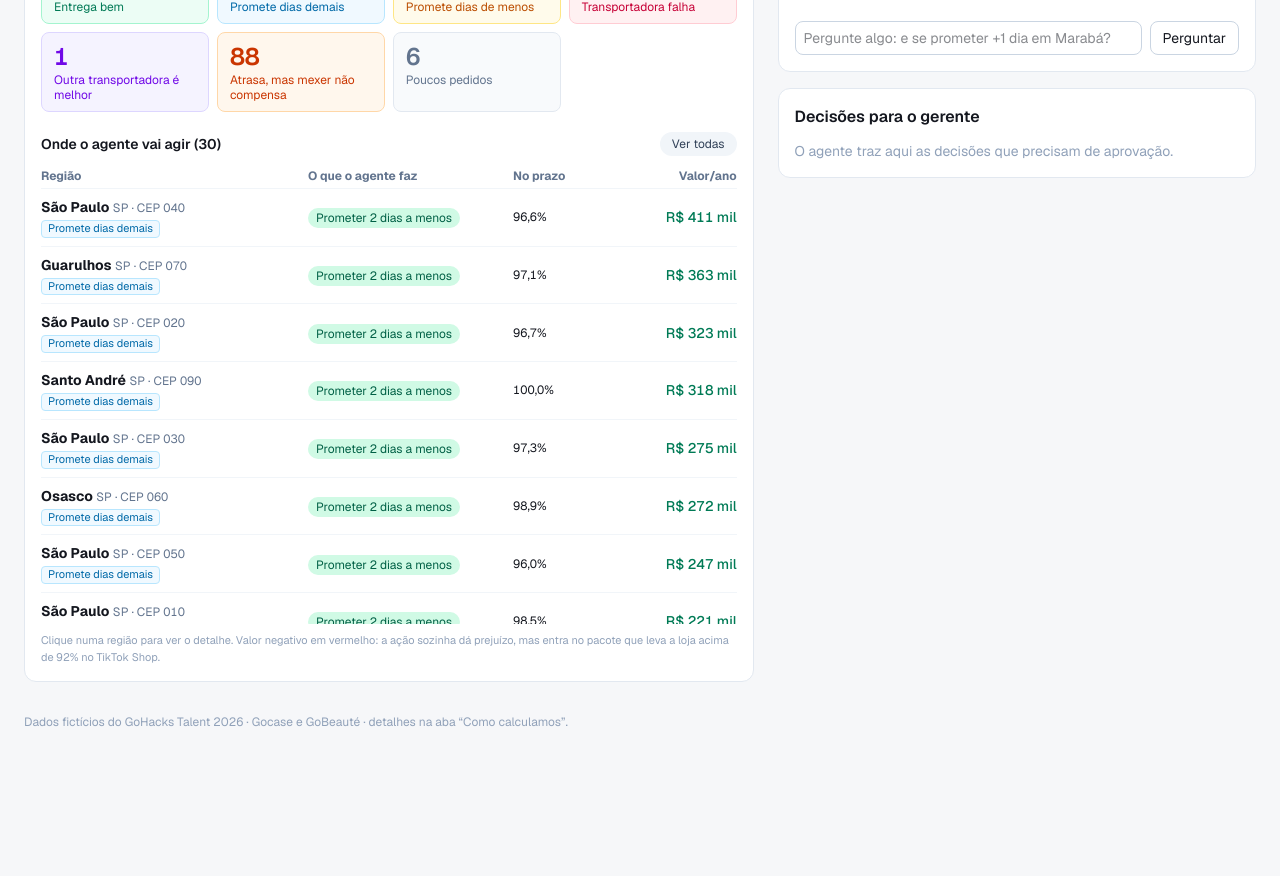
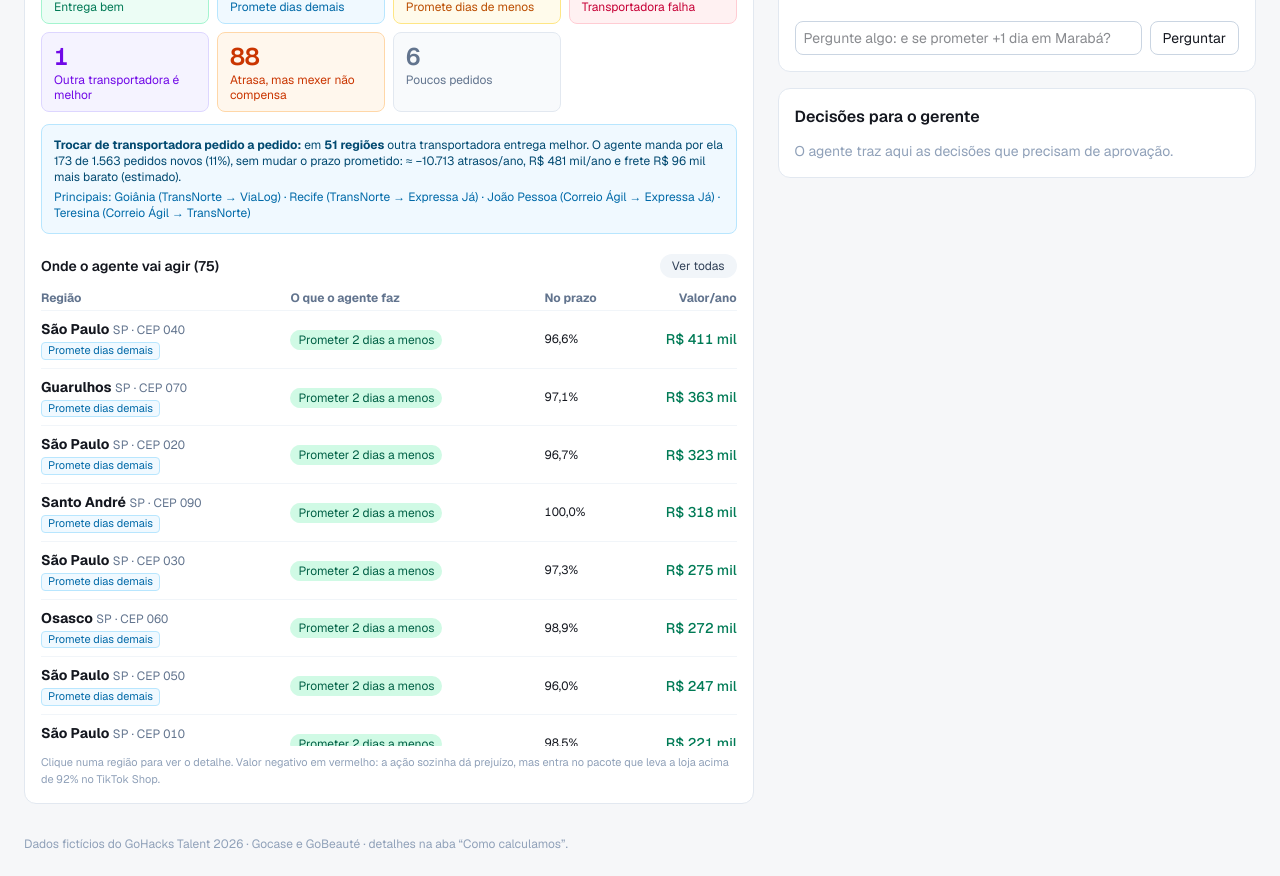
Before and after one commit to rianvilanova/gohacks-talent, a Next.js app: page / in a window 1280 px wide. Shown: the part 760-1636 px from the top of the page. Before the commit the page ends 1514 px from the top, so only its background shows below. Built offline with nearby package versions, Linux system fonts and the light colour scheme.

Commit message:
feat: aba de regiões mostra onde o agente troca de transportadora pedido a pedido (51 regiões)
Co-Authored-By: Claude Opus 5.5 <noreply@anthropic.com>

```diff
--- a/src/app/painel.tsx
+++ b/src/app/painel.tsx
@@ -12,6 +12,7 @@ import diaSeguinteJson from "@/data/dia_seguinte.json";
 const dados = dadosJson as unknown as Dados & { torre: Torre };
 const ds = diaSeguinteJson as { resumo: { respostas: Record<string, number>; novosParados: number }; alerta: { prefixo: string; cidade: string; transportadora: string; entreguesUltimos3Dias: number; noPrazoUltimos3Dias: number }; mensagemPortal: { transportadora: string; texto: string } };
 type Chamado = { id: string; transportadora: string; cod: string; motivo: string };
+type RotaRegiao = { n: number; pares: Record<string, number>; ganho: number }; // troca de transportadora pedido a pedido
 
 // ---------- linguagem simples (para quem não é de logística) ----------
 const SITUACAO: Record<Veredito, { rotulo: string; cor: string; explica: string }> = {
@@ -142,9 +143,18 @@ export default function Painel() {
   const totalPropostas = propostas.reduce((s, p) => s + p.valorLiquidoAno, 0) + (pacoteTiktok.length ? tk?.valorAno ?? 0 : 0);
 
   const situacoes = useMemo(() => plano.prefixos.reduce((c, x) => { const v = veredito(x); c[v] = (c[v] ?? 0) + 1; return c; }, {} as Record<Veredito, number>), [plano]);
-  const lista = useMemo(() => (soAcao ? plano.prefixos.filter(recomendada) : plano.prefixos), [plano, soAcao]);
+  const previaRota = useMemo(() => valorRoteamentoAno(dados, plano), [plano]);
+  const rotaPorP3 = useMemo(() => {
+    const m = new Map<string, RotaRegiao>();
+    for (const r of previaRota.roteados) {
+      const x = m.get(r.p3) ?? { n: 0, pares: {}, ganho: 0 };
+      x.n++; x.ganho += r.noPrazoPara - r.noPrazoDe; const k = `${r.de} → ${r.para}`; x.pares[k] = (x.pares[k] ?? 0) + 1;
+      m.set(r.p3, x);
+    }
+    return m;
+  }, [previaRota]);
+  const lista = useMemo(() => (soAcao ? plano.prefixos.filter((x) => recomendada(x) || rotaPorP3.has(x.p3)) : plano.prefixos), [plano, soAcao, rotaPorP3]);
   const torre = dados.torre;
-  const previaRota = useMemo(() => valorRoteamentoAno(dados, plano), [plano]);
   const multaTotal = torre.multaTransportadoras.reduce((s, m) => s + m.multaDevidaAno, 0);
   const comChamado = new Set(chamados.map((c) => c.id));
   const atrasadosDe100 = Math.round((1 - plano.antes.noPrazo) * 100);
@@ -259,6 +269,12 @@ export default function Painel() {
                 ))}
               </div>
 
+              <div className="mt-3 rounded-lg border border-sky-200 bg-sky-50 p-3 text-xs text-sky-900">
+                <b>Trocar de transportadora pedido a pedido:</b> em <b>{rotaPorP3.size} regiões</b> outra transportadora entrega melhor. O agente manda por ela {previaRota.roteados.length} de {int(previaRota.analisados)} pedidos novos ({Math.round(previaRota.parcela * 100)}%), sem mudar o prazo prometido:
+                ≈ −{int(previaRota.atrasosEvitadosAno)} atrasos/ano, {brl(previaRota.valorAno)}/ano e frete {previaRota.freteAno <= 0 ? `${brl(-previaRota.freteAno)} mais barato` : `${brl(previaRota.freteAno)} mais caro`} (estimado).
+                <span className="mt-1 block text-sky-700">Principais: {[...rotaPorP3.entries()].sort((a, b) => b[1].n - a[1].n).slice(0, 4).map(([p3, r]) => { const px = plano.prefixos.find((q) => q.p3 === p3); return `${px?.cidade ?? p3} (${Object.keys(r.pares)[0]})`; }).join(" · ")}</span>
+              </div>
+
               <div className="mt-5 flex items-center justify-between gap-2">
                 <h3 className="text-sm font-semibold">{soAcao ? `Onde o agente vai agir (${lista.length})` : "Todas as regiões (154)"}</h3>
                 <button onClick={() => setSoAcao(!soAcao)} className="rounded-full bg-slate-100 px-3 py-1 text-xs text-slate-700 hover:bg-slate-200">
@@ -271,7 +287,7 @@ export default function Painel() {
                     <tr><th className="py-1">Região</th><th>O que o agente faz</th><th>No prazo</th><th className="text-right">Valor/ano</th></tr>
                   </thead>
                   <tbody>
-                    {lista.map((x) => <LinhaRegiao key={x.p3} x={x} aberto={aberto === x.p3} onClick={() => setAberto(aberto === x.p3 ? null : x.p3)} />)}
+                    {lista.map((x) => <LinhaRegiao key={x.p3} x={x} rota={rotaPorP3.get(x.p3)} aberto={aberto === x.p3} onClick={() => setAberto(aberto === x.p3 ? null : x.p3)} />)}
                   </tbody>
                 </table>
               </div>
@@ -451,7 +467,7 @@ export default function Painel() {
   );
 }
 
-function LinhaRegiao({ x, aberto, onClick }: { x: AcaoPrefixo; aberto: boolean; onClick: () => void }) {
+function LinhaRegiao({ x, rota, aberto, onClick }: { x: AcaoPrefixo; rota?: RotaRegiao; aberto: boolean; onClick: () => void }) {
   const v = veredito(x), dias = x.margemNova - x.margemAtual;
   const oQueFaz = x.acao === "mais_margem" ? `Prometer +${dias} dia${dias > 1 ? "s" : ""}`
     : x.acao === "menos_margem" ? `Prometer ${Math.abs(dias)} dia${Math.abs(dias) > 1 ? "s" : ""} a menos`
@@ -465,7 +481,11 @@ function LinhaRegiao({ x, aberto, onClick }: { x: AcaoPrefixo; aberto: boolean;
           <div><b>{x.cidade}</b> <span className="text-xs text-slate-500">{x.uf} · CEP {x.p3}</span></div>
           <span className={`mt-0.5 inline-block rounded border px-1.5 text-[11px] ${SITUACAO[v].cor}`}>{SITUACAO[v].rotulo}</span>
         </td>
-        <td>{age ? <span className={`rounded-full px-2 py-0.5 text-xs ${ACAO[x.acao].cor}`}>{oQueFaz}</span> : <span className="text-xs text-slate-400">—</span>}</td>
+        <td className="space-y-1">
+          {age && <span className={`inline-block rounded-full px-2 py-0.5 text-xs ${ACAO[x.acao].cor}`}>{oQueFaz}</span>}
+          {rota && <span className="block w-fit rounded-full bg-sky-100 px-2 py-0.5 text-xs text-sky-800">Trocar transportadora em {rota.n} pedido{rota.n > 1 ? "s" : ""}</span>}
+          {!age && !rota && <span className="text-xs text-slate-400">—</span>}
+        </td>
         <td className="text-xs">{pct(x.noPrazoAntes)}{age && x.noPrazoDepois !== x.noPrazoAntes && <> → <b>{pct(x.noPrazoDepois)}</b></>}</td>
         <td className={`text-right font-medium ${!age ? "text-slate-300" : x.valorLiquido > 0 ? "text-emerald-700" : "text-rose-700"}`}>{age ? brl(x.valorLiquido) : "—"}</td>
       </tr>
@@ -481,6 +501,7 @@ function LinhaRegiao({ x, aberto, onClick }: { x: AcaoPrefixo; aberto: boolean;
               <div>Economia com atrasos: {brl(x.economiaTotal)}/ano</div>
               <div>Vendas no site: <b className={x.conversao >= 0 ? "text-emerald-700" : "text-rose-700"}>{brl(x.conversao)}</b>/ano{x.freteExtra > 0 && <> · frete a mais {brl(-x.freteExtra)}</>}</div>
             </div>
+            {rota && <div className="mt-2 text-sky-800">Pedido a pedido: {Object.entries(rota.pares).map(([k, n]) => `${k} (${n})`).join(" · ")}. Na média, +{Math.round((rota.ganho / rota.n) * 100)} pontos de chance de chegar na data já prometida ao cliente.</div>}
             {x.estimadoPor && <div className="mt-2 text-amber-700">Poucos pedidos nesta região: a decisão usa o histórico de regiões parecidas ({x.estimadoPor}).</div>}
             {x.peloTiktok && <div className="mt-2 text-fuchsia-700">Sozinha dá prejuízo, mas entra no pacote que leva a loja acima de 92% e destrava o TikTok Shop.</div>}
             {!age && ehAcaoReal(x) && <div className="mt-2 text-rose-700">O agente não age aqui: perderia mais vendas do que economizaria.</div>}
```
